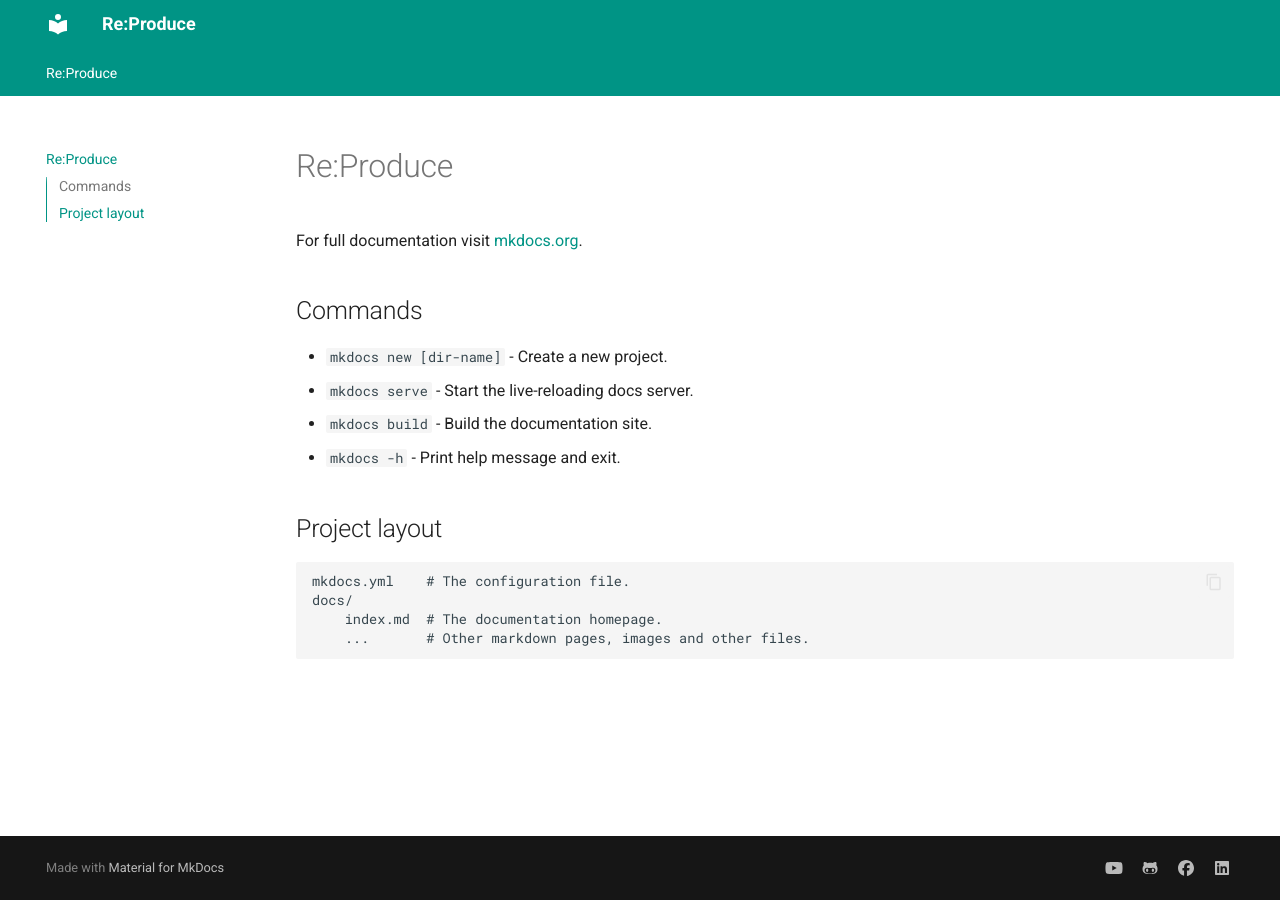
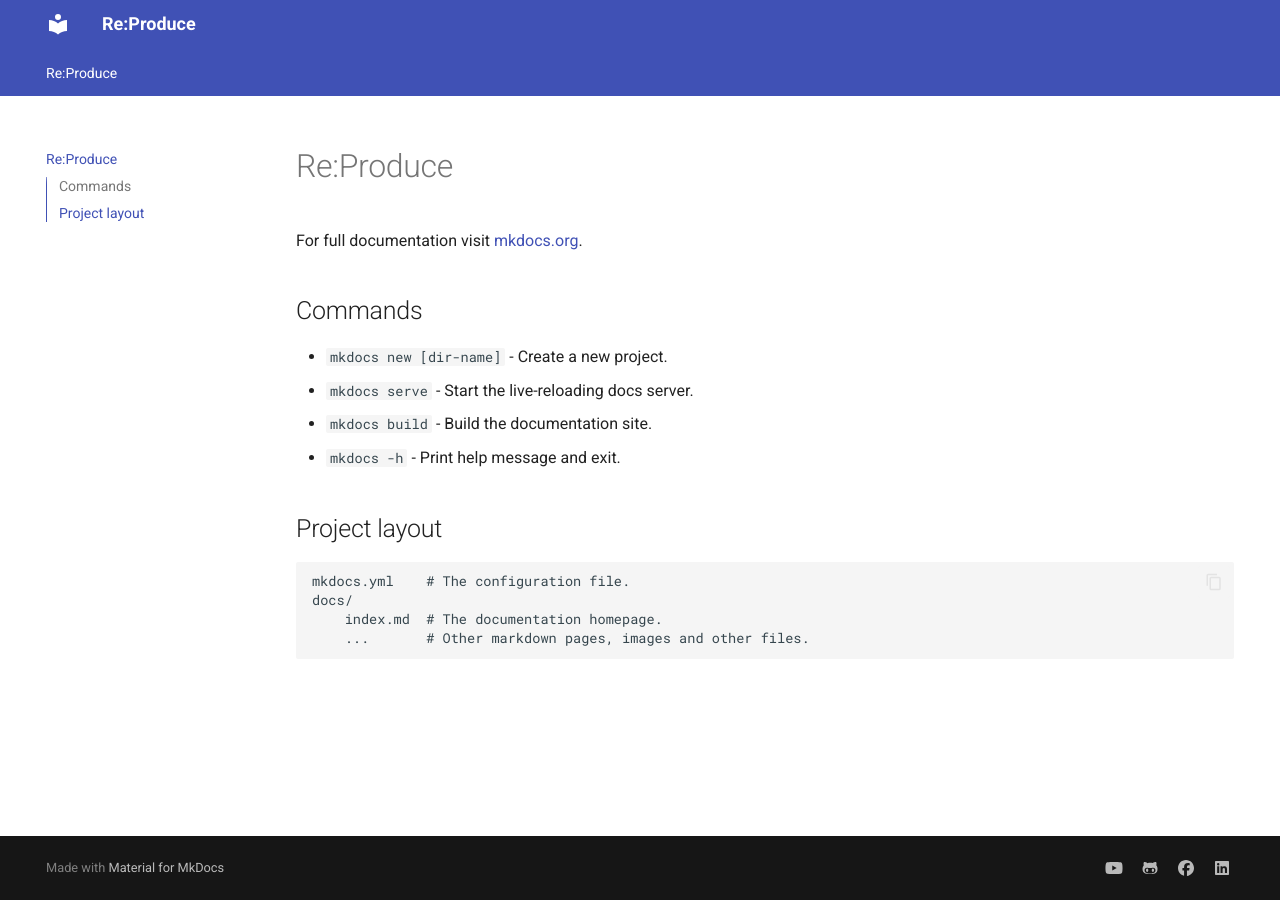
Before and after one commit to Re-produce/re-produce, an MkDocs documentation site: the page built from docs/index.md, in a window 1280 px wide. Built offline with MkDocs 1.6.1 and Material for MkDocs 9.7.7, drawn with Linux system fonts in a browser that asks for light colours.

Commit message:
Update mkdocs.yml

```diff
--- a/mkdocs.yml
+++ b/mkdocs.yml
@@ -13,8 +13,8 @@ theme:
     - content.code.copy
   language: en
   palette:
-      primary: teal
-      accent: lime
+      primary: #56AEFF
+      accent: #56AEFF
 plugins:
   - social
 markdown_extensions:
```
